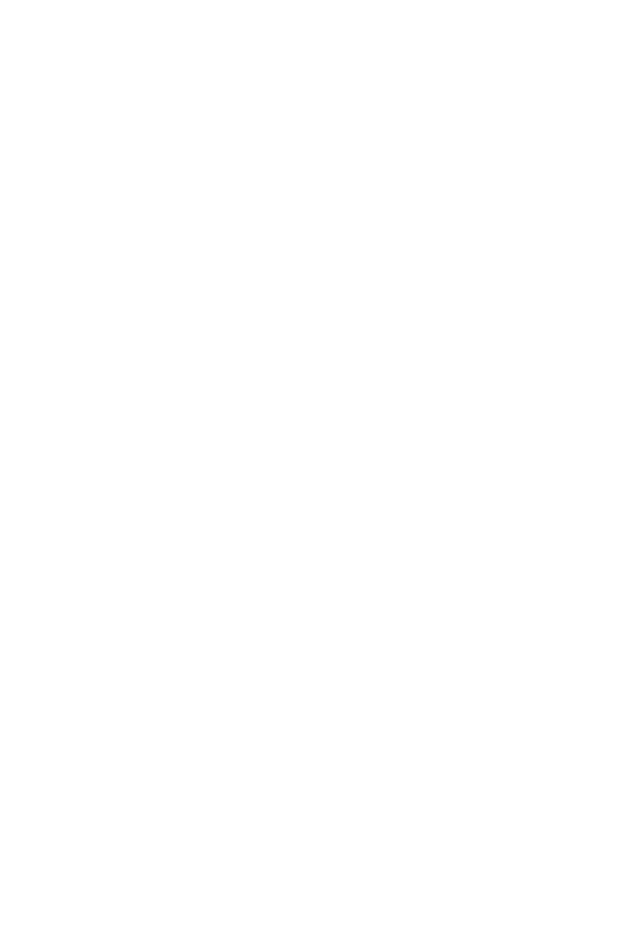
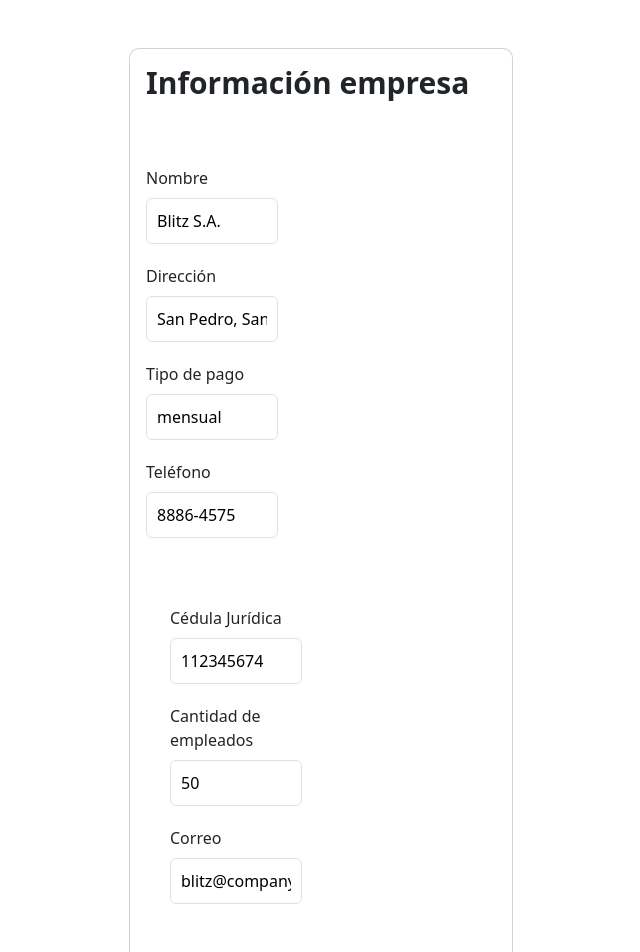
Before and after one commit to luisEChaconC/PI-IngeBases, a Vue app in the folder frontend/: page /view-company-info in a window 1280 px wide. Before the commit this address had no page. Shown: the top 952 px of the page, without its empty margins (319-959 px from the left). Before the commit the page ends 800 px from the top, so only its background shows below. Built offline with nearby package versions, Linux system fonts and the light colour scheme.

Commit message:
feat(view-company-info): add initial view for company information and router settings

```diff
--- a/frontend/package.json
+++ b/frontend/package.json
@@ -8,6 +8,7 @@
     "lint": "vue-cli-service lint"
   },
   "dependencies": {
+    "bootstrap": "^5.3.5",
     "core-js": "^3.8.3",
     "vue": "^3.2.13",
     "vue-router": "^4.5.0"
--- a/frontend/src/main.js
+++ b/frontend/src/main.js
@@ -2,4 +2,8 @@ import { createApp } from 'vue'
 import App from './App.vue'
 import router from './router'
 
+
+import 'bootstrap/dist/css/bootstrap.min.css'
+import 'bootstrap'
+
 createApp(App).use(router).mount('#app')
--- a/frontend/src/router/index.js
+++ b/frontend/src/router/index.js
@@ -1,6 +1,9 @@
+import ViewCompanyInfo from '@/views/ViewCompanyInfo.vue'
 import { createRouter, createWebHistory } from 'vue-router'
 
-const routes = []
+const routes = [
+    { path: '/view-company-info', name: 'ViewCompanyInfo', component: ViewCompanyInfo }
+]
 
 const router = createRouter({
     history: createWebHistory(),
--- /dev/null
+++ b/frontend/src/views/ViewCompanyInfo.vue
@@ -0,0 +1,103 @@
+<template>
+    <div class="d-flex justify-content-center align-items-center min-vh-100 my-5">
+      <div class="card w-75">
+        <div class="card-body">
+          <h2 class="card-title">Información empresa</h2>
+          <div class="row gap-5">
+            <!-- Left column elements -->
+            <div class="col-md-5">
+              <div class="mb-3">
+                <label for="name" class="form-label">Nombre</label>
+                <input type="text" class="form-control" id="name" v-model="company.name" disabled />
+              </div>
+              <div class="mb-3">
+                <label for="address" class="form-label">Dirección</label>
+                <input type="text" class="form-control" id="address" v-model="company.address" disabled />
+              </div>
+              <div class="mb-3">
+                <label for="paymentType" class="form-label">Tipo de pago</label>
+                <input type="email" class="form-control" id="paymentType" v-model="company.paymentType" disabled />
+              </div>
+              <div class="mb-3">
+                <label for="phoneNumber" class="form-label">Teléfono</label>
+                <input type="tel" class="form-control" id="phoneNumber" v-model="company.phoneNumber" disabled />
+              </div>
+
+            </div>
+
+            <!-- Right column elements  -->
+            <div class="col-md-5 ms-md-4">
+              <div class="mb-3">
+                <label for="legalId" class="form-label">Cédula Jurídica</label>
+                <input type="text" class="form-control" id="legalId" v-model="company.legalId" disabled />
+              </div>
+              <div class="mb-3">
+                <label for="employeesCount" class="form-label">Cantidad de empleados</label>
+                <input type="int" class="form-control" id="employeesCount" v-model="company.employeesCount" disabled />
+              </div>
+              <div class="mb-3">
+                <label for="email" class="form-label">Correo</label>
+                <input type="text" class="form-control" id="email" v-model="company.email" disabled />
+              </div>
+            </div>
+          </div>
+
+          <div class="d-flex justify-content-center mt-3">
+            <button type="button" class="btn btn-dark">Editar</button>
+          </div>
+        </div>
+      </div>
+    </div>
+  </template>
+
+  <script>
+  export default {
+    name: 'ViewCompanyInfo',
+    data() {
+      return {
+        company: {
+          name: 'Blitz S.A.',
+          address: 'San Pedro, San José',
+          phoneNumber: '8886-4575',
+          paymentType: 'mensual',
+          legalId: '112345674',
+          employeesCount: 50,
+          email: 'blitz@company.com'
+        }
+      };
+    }
+  };
+  </script>
+
+<style scoped>
+
+.card {
+  border-radius: 10px;
+  max-width: 30%;
+}
+.card-title {
+  font-size: 30px;
+  font-weight: bold;
+  margin-bottom: 65px;
+}
+
+.btn-dark {
+  padding-left: 30px;
+  padding-right: 30px;
+  margin-top: 30px;
+}
+
+.form-control {
+  font-size: 16px;
+  padding: 10px;
+  margin-bottom: 20px;
+}
+
+input[disabled] {
+  width: 100%;
+  background-color: #fff;
+  color: #000;
+  opacity: 1;
+}
+
+</style>
```
